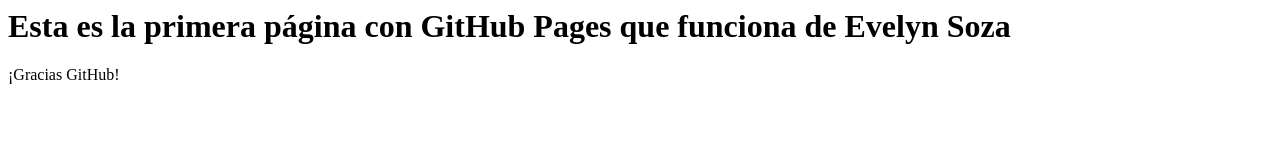
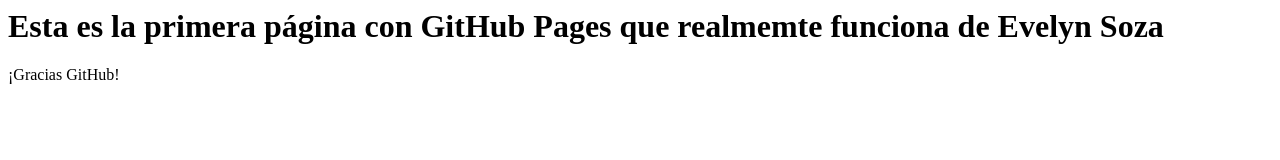
Before and after one commit to Evelyn-SB/evelyn-sb.github.io, a plain HTML site: page index.html in a window 1280 px wide. Drawn offline with Linux system fonts and the light colour scheme.

Commit message:
Update index.html

```diff
--- a/index.html
+++ b/index.html
@@ -1,4 +1,4 @@
 <html>
-<h1> Esta es la primera página con GitHub Pages que funciona de Evelyn Soza </h1>
+<h1> Esta es la primera página con GitHub Pages que realmemte funciona de Evelyn Soza </h1>
 <p>¡Gracias GitHub!</p>
 </html>
```
